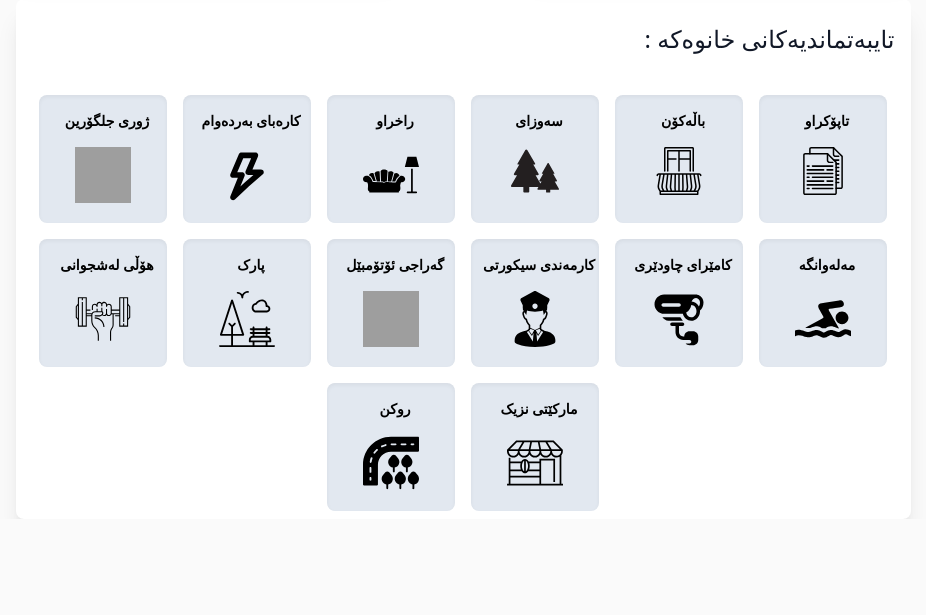
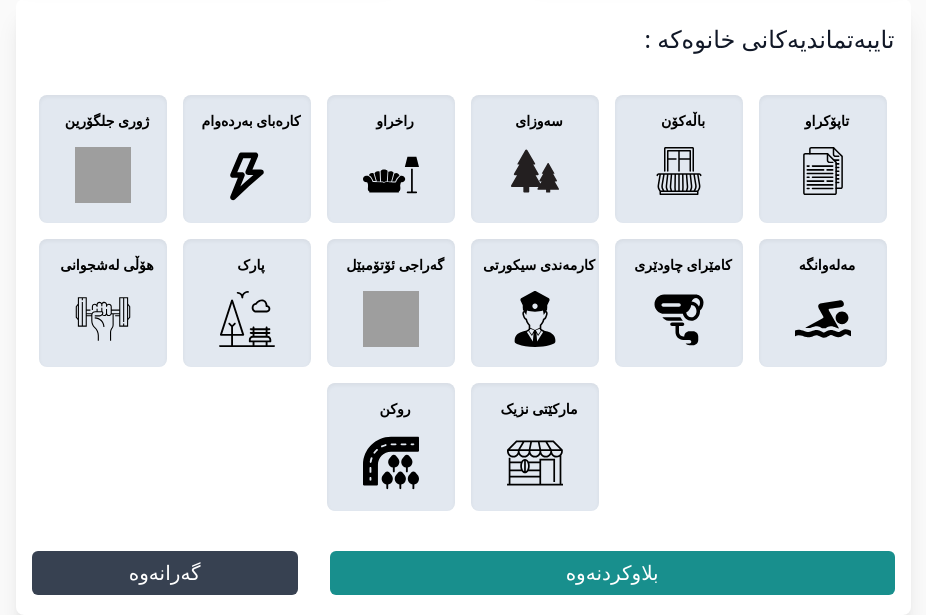
Before and after one commit to Edris-dosky/Web-Home, a PHP site: page /tests.html in a window 1280 px wide. Shown: the part 369-984 px from the top of the page, without its empty margins (177-1103 px from the left). Before the commit the page ends 888 px from the top, so only its background shows below. Run offline with PHP 8.4, Linux system fonts and the light colour scheme; grey boxes are pictures that could not be loaded.

Commit message:
add buttons to form2

```diff
--- a/admin/assets/css/output.css
+++ b/admin/assets/css/output.css
@@ -1010,6 +1010,11 @@ video {
   margin-bottom: 1rem;
 }
 
+.my-8 {
+  margin-top: 2rem;
+  margin-bottom: 2rem;
+}
+
 .-ml-10 {
   margin-left: -2.5rem;
 }
@@ -1396,6 +1401,10 @@ video {
 
 .w-screen {
   width: 100vw;
+}
+
+.w-1\/3 {
+  width: 33.333333%;
 }
 
 .min-w-0 {
@@ -3060,6 +3069,10 @@ video {
 
 .pt-8 {
   padding-top: 2rem;
+}
+
+.pb-4 {
+  padding-bottom: 1rem;
 }
 
 .text-left {
--- a/form.php
+++ b/form.php
@@ -33,7 +33,8 @@ if ($_SERVER["REQUEST_METHOD"] == "POST") {
         $post->cadastral = $db->secure($_POST["cadastral"]);
         $post->time = date("Y-m-d");
         if ($post->create()===true){
-            go("home.php");
+            go("form2.php");
+
         }else{
             echo "سەرکەوتوو نەبوو";
         }
--- a/tests.html
+++ b/tests.html
@@ -47,7 +47,7 @@
         </div>
     </div>
     <div class="container mx-auto w-full sm:w-[895px] ">
-        <div class=" w-full h-auto mt-8 pt-2 bg-white sm:rounded-lg sm:shadow-xl">
+        <div class=" w-full h-auto mt-8 pt-2 pb-5 bg-white sm:rounded-lg sm:shadow-xl">
         <h2 class="text-2xl text-right m-4 mb-8">: تایبەتماندیەکانی خانوەکە</h2>
          <div class="flex flex-row-reverse flex-wrap items-center justify-center">
 
@@ -176,7 +176,7 @@
                     <input type="checkbox"  id="input44" name="cadastral"  value="1" class=" hidden w-5 h-5 bg-transparent outline-none border-none rounded-md focus:ring-transparent">
                     <label  class="block ml-2 text-sm font-semibold text-black">مارکێتی نزیک</label>
                 </div>
-                    <img src="/Web-Home/assets/img/coffee-shop-svgrepo-com.svg" class="mx-auto h-14 w-14 mb-2 text-black" stroke="currentColor" fill="none" viewBox="0 0 48 48" aria-hidden="true"></img>
+                    <img src="/Web-Home/assets/img//coffee-shop-svgrepo-com.svg" class="mx-auto h-14 w-14 mb-2 text-black" stroke="currentColor" fill="none" viewBox="0 0 48 48" aria-hidden="true"></img>
             </div>
          </div>
          <div class="flex cursor-pointer " onclick="on('input45','mark45')" >
@@ -188,12 +188,18 @@
                     <img src="/Web-Home/assets/img/road-highway-svgrepo-com.svg" class="mx-auto h-14 w-14 mb-2 text-black" stroke="currentColor" fill="none" viewBox="0 0 48 48" aria-hidden="true"></img>
             </div>
          </div>
-
-
-
+        </div>
+        <div class="flex flex-wrap flex-row-reverse mt-8 ">
+            <div class="w-2/3 lg:w-8/12 px-4">
+            <button  type="submit" class="w-full p-2 rounded-md bg-[#188F8D] hover:bg-[#106564] text-white text-center  text-xl ">بلاوکردنەوە</button>
+            </div>
+            <div class="w-1/3 lg:w-4/12 px-4">
+            <button type="reset" class="w-full p-2 rounded-md bg-gray-700 hover:bg-gray-800 text-white text-center  text-xl ">گەرانەوە</button>
+            </div>
         </div>
         </div>
     </div>
+
     </form>
 
 </body>
```
